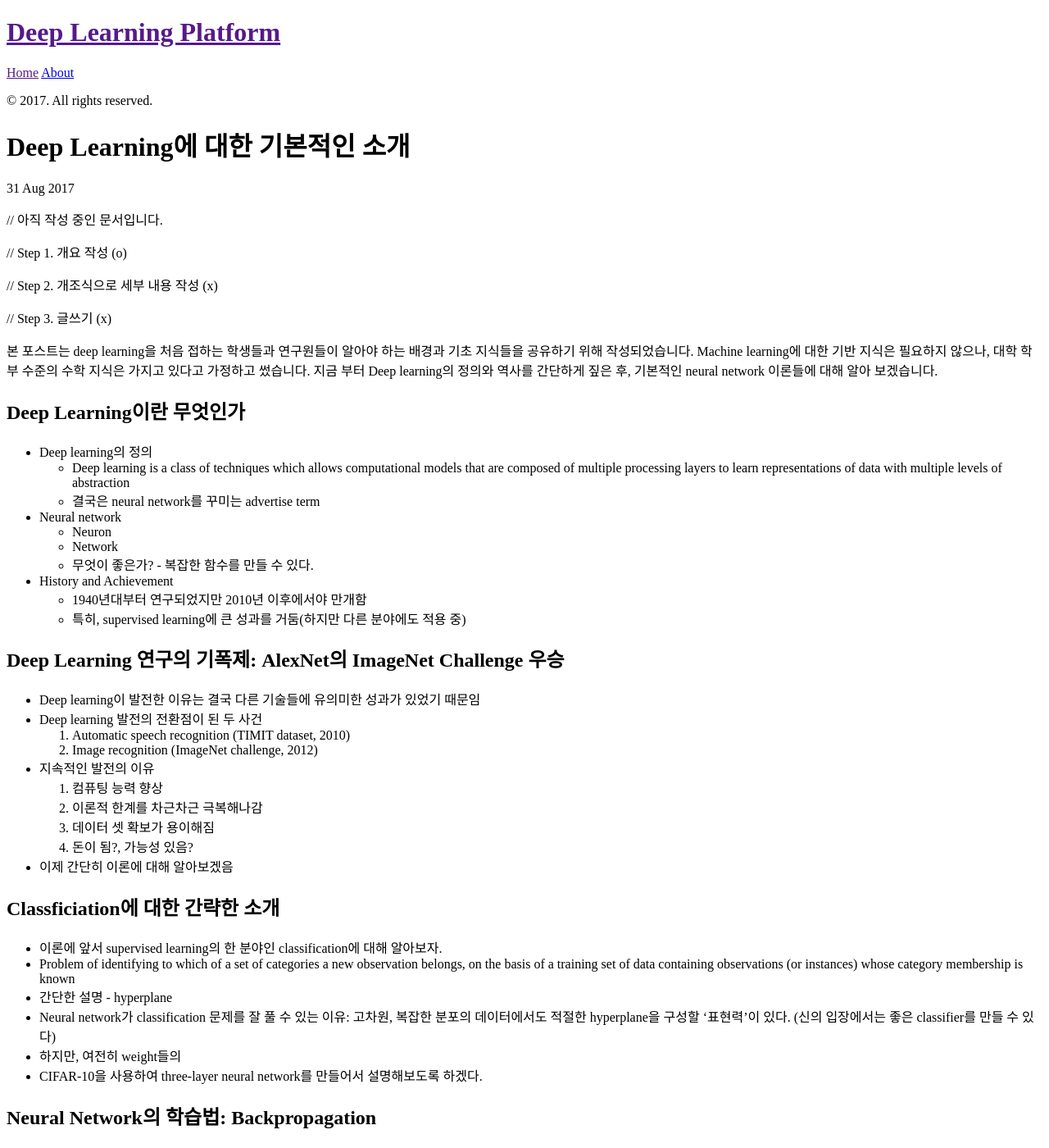
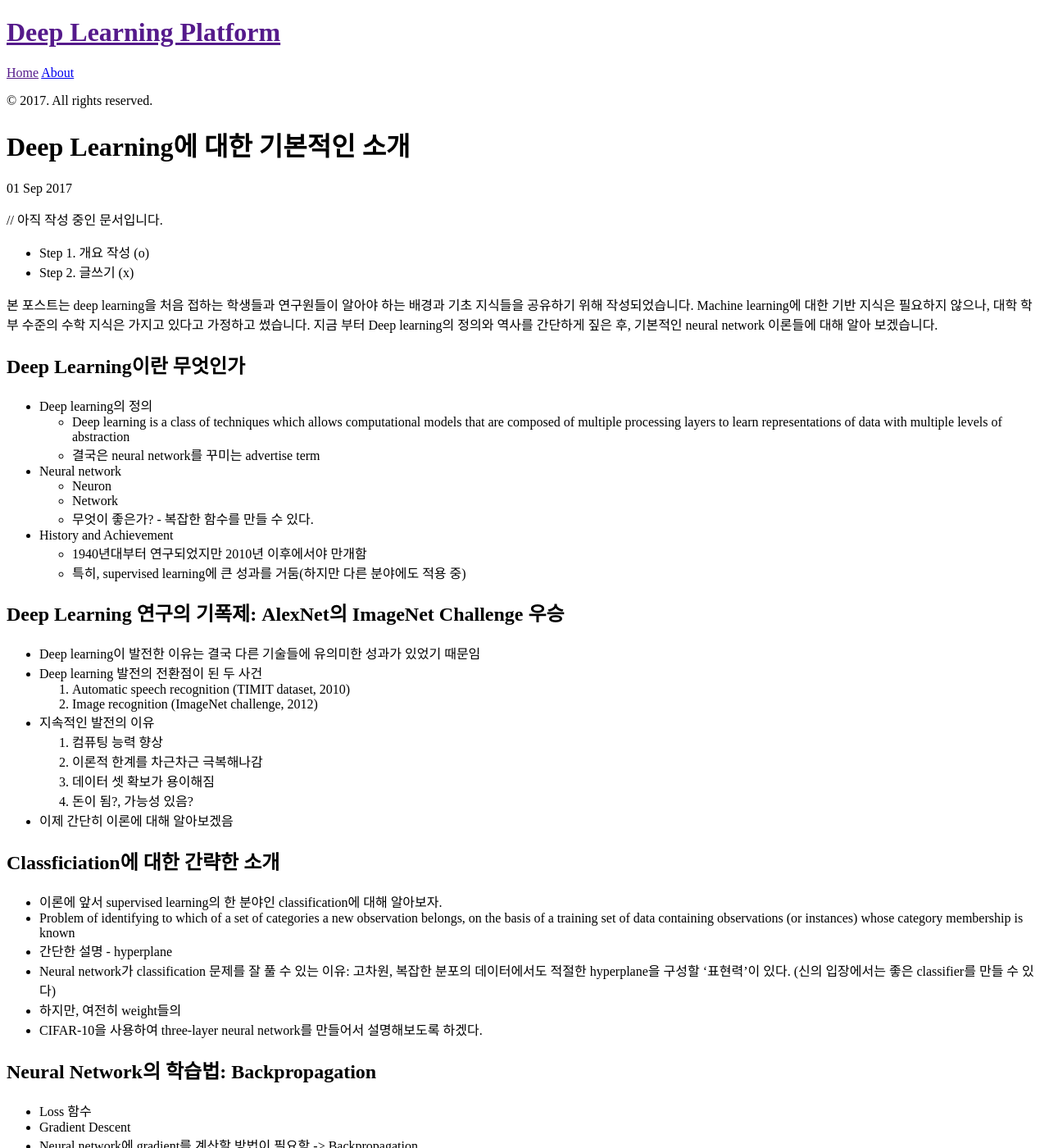
Before and after one commit to shnoh171/shnoh171.github.io, a Jekyll site: the page built from _posts/2017-09-01-introduction-to-deep-learning.md, in a window 1280 px wide and 1400 px high. Shown: the whole window at 82% size. Built offline with Jekyll 4.4.1, drawn with Linux system fonts in a browser that asks for light colours; Markdown is read by kramdown in place of the engine named in the settings; some of the changed text lies outside the part shown.

Commit message:
Update Introduction to Deep Learning

```diff
--- a/_config.yml
+++ b/_config.yml
@@ -26,3 +26,5 @@
   repo:           https://github.com/poole/hyde
 
 plugins: [jekyll-paginate]
+
+# // git add -A; git commit -m "test"; git push
--- a/_posts/2017-08-31-introduction-to-deep-learning.md
+++ b/_posts/2017-09-01-introduction-to-deep-learning.md
@@ -6,11 +6,8 @@
 ---
 // 아직 작성 중인 문서입니다.
 
-// Step 1. 개요 작성 (o)
-
-// Step 2. 개조식으로 세부 내용 작성 (x)
-
-// Step 3. 글쓰기 (x)
+* Step 1. 개요 작성 (o)
+* Step 2. 글쓰기 (x)
 
 본 포스트는 deep learning을 처음 접하는 학생들과 연구원들이 알아야 하는 배경과 기초 지식들을 공유하기 위해 작성되었습니다. Machine learning에 대한 기반 지식은 필요하지 않으나, 대학 학부 수준의 수학 지식은 가지고 있다고 가정하고 썼습니다. 지금  부터 Deep learning의 정의와 역사를 간단하게 짚은 후, 기본적인 neural network 이론들에 대해 알아 보겠습니다.
 
```
Also changed, not shown: other parts of _posts/2017-09-01-introduction-to-deep-learning.md (+2 -3 lines), _posts/2017-09-01-basic-tensorflow-internals.md (+8 -11 lines).
